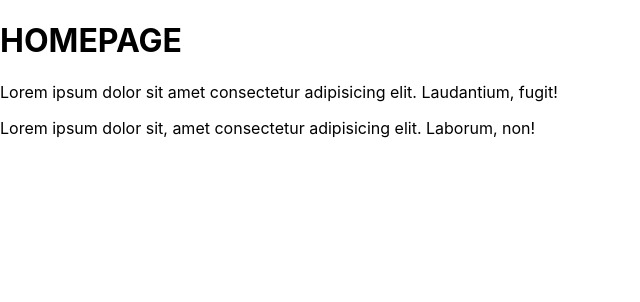
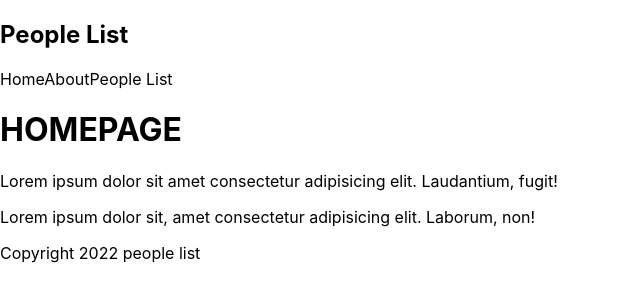
Before and after one commit to TamaCode/people_list_next_js, a Next.js app: page / in a window 1280 px wide. Shown: the top 302 px of the page, without its empty margins (0-640 px from the left). Built offline with nearby package versions, Linux system fonts and the light colour scheme.

Commit message:
Creo componentes navbar y footer

```diff
--- /dev/null
+++ b/components/Footer.js
@@ -0,0 +1,9 @@
+const Footer = () => {
+    return (
+        <div>
+            <p>Copyright {new Date().getFullYear()} people list</p>
+        </div>
+     );
+}
+
+export default Footer;
--- /dev/null
+++ b/components/Navbar.js
@@ -0,0 +1,14 @@
+const Navbar = () => {
+    return (
+        <nav>
+            <div className="logo">
+                <h1>People List</h1>
+            </div>
+            <a>Home</a>
+            <a>About</a>
+            <a>People List</a>
+        </nav>
+     );
+}
+
+export default Navbar;
--- a/pages/index.js
+++ b/pages/index.js
@@ -1,13 +1,17 @@
 import Head from 'next/head'
 import Image from 'next/image'
 import styles from '../styles/Home.module.css'
+import Navbar from '../components/Navbar'
+import Footer from '../components/Footer'
 
 export default function Home() {
   return (
     <div>
+      <Navbar />
       <h1>HOMEPAGE</h1>
       <p>Lorem ipsum dolor sit amet consectetur adipisicing elit. Laudantium, fugit!</p>
       <p>Lorem ipsum dolor sit, amet consectetur adipisicing elit. Laborum, non!</p>
+      <Footer />
     </div>
   )
 }
```
